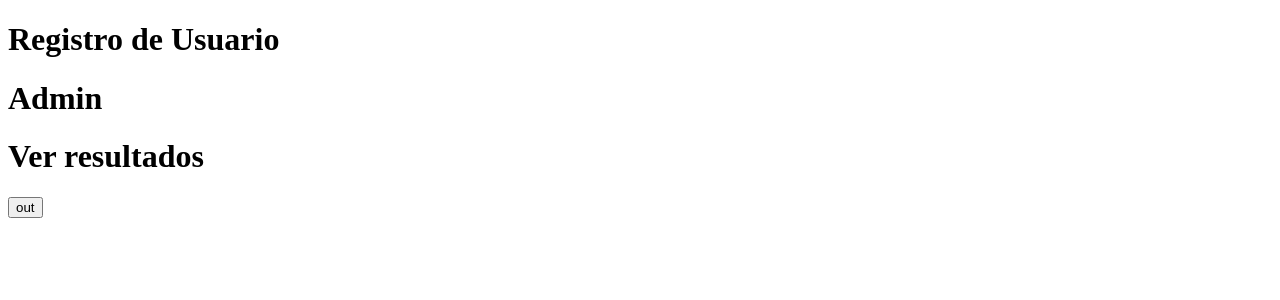
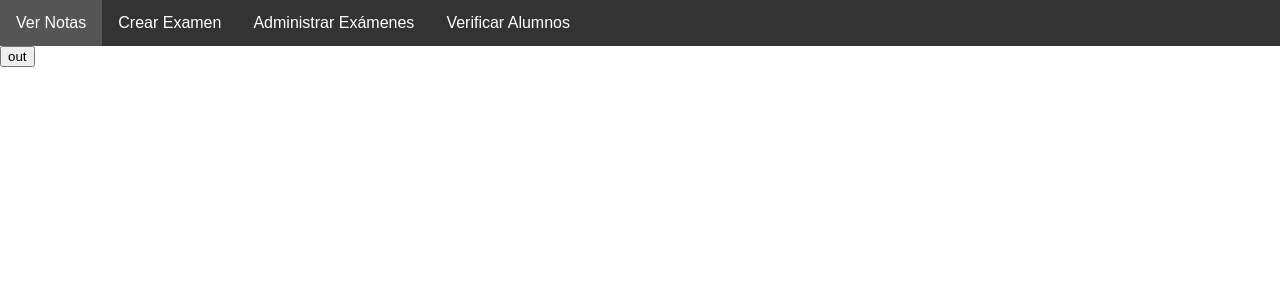
Before and after one commit to daniarmenteros181/Autoescuela, a PHP site: page /formularios/adminMenu.php in a window 1280 px wide. Shown: the top 300 px of the page. Run offline with PHP 8.4, Linux system fonts and the light colour scheme; data that the repository does not hold is empty.

Commit message:
Cambios en hacer examen

```diff
--- a/estilos/estilosExamen.css
+++ b/estilos/estilosExamen.css
@@ -17,6 +17,7 @@
 .enunciado {
     font-size: 18px;
     margin: 15px 0;
+
 }
 
 .opcion {
@@ -29,7 +30,7 @@ input[type="radio"] {
     margin-right: 10px;
 }
 
-.atras, .siguiente {
+.atras, .siguiente, .finalizar {
     background-color: #007bff;
     color: #fff;
     padding: 10px 20px;
--- /dev/null
+++ b/estilos/estilosMenu.css
@@ -0,0 +1,114 @@
+body {
+    margin: 0;
+    padding: 0;
+    font-family: Arial, sans-serif;
+}
+
+.menu {
+    background-color: #333;
+    overflow: hidden;
+}
+
+.menu ul {
+    list-style-type: none;
+    padding: 0;
+    margin: 0;
+}
+
+.menu ul li {
+    float: left;
+}body {
+    margin: 0;
+    padding: 0;
+    font-family: Arial, sans-serif;
+}
+
+.menu {
+    background-color: #333;
+    overflow: hidden;
+}
+
+.menu ul {
+    list-style-type: none;
+    padding: 0;
+    margin: 0;
+}
+
+.menu ul li {
+    float: left;
+}
+
+.menu ul li a {
+    display: block;
+    color: white;
+    text-align: center;
+    padding: 14px 16px;
+    text-decoration: none;
+}
+
+.menu ul li a:hover {
+    background-color: #555;
+}
+
+.menu ul li a:focus {
+    background-color: #555;
+}
+
+.menu ul li.dropdown .dropdown-content {
+    display: none;
+    position: absolute;
+    background-color: #333;
+}
+
+.menu ul li.dropdown:hover .dropdown-content {
+    display: block;
+}
+
+.menu ul li.dropdown .submenu {
+    display: none;
+    position: absolute;
+    left: 100%;
+    top: 45px;
+    background-color: #333;
+}
+
+.menu ul li.dropdown:hover .submenu {
+    display: block;
+}
+
+.menu ul li.dropdown .submenu a {
+    display: block;
+    color: white;
+    text-decoration: none;
+    padding: 12px;
+}
+
+.menu ul li.dropdown .submenu a:hover {
+    background-color: #555;
+}
+
+
+.menu ul li a {
+    display: block;
+    color: white;
+    text-align: center;
+    padding: 14px 16px;
+    text-decoration: none;
+}
+
+.menu ul li a:hover {
+    background-color: #555;
+}
+
+.menu ul li a:focus {
+    background-color: #555;
+}
+
+.menu ul li a.active {
+    background-color: #4CAF50;
+    color: white;
+}
+
+.menu ul li a.active:hover {
+    background-color: #45a049;
+}
--- a/formularios/adminMenu.php
+++ b/formularios/adminMenu.php
@@ -9,18 +9,39 @@
 <!DOCTYPE html>
 <html>
 <head>
-    <title>Profesor</title>
+    <title>Admin</title>
+    <link rel="stylesheet" type="text/css" href="../estilos/estilosMenu.css">
+
+
 </head>
 <body>
 
 
 
     <form id="miFormulario" method="post" action="alumnoMenu.php?nombreUsuario=<?php echo $nombreUsuario; ?>">
-    <h1>Registro de Usuario</h1>
+    <div class="menu">
+        <ul>
+            <li><a href="#">Ver Notas</a></li>
+            <li class="dropdown">
+                <a href="#">Crear Examen</a>
+                <div class="dropdown-content">
+                    <a href="#">Aleatorio</a>
+                    <a href="#">Dificultad
 
-    <h1>Admin</h1>
+                    </a>
+                    <div class="submenu">
+                        <a href="#">Fácil</a>
+                        <a href="#">Medio</a>
+                        <a href="#">Difícil</a>
+                    </div>
+                </div>
+            </li>
+            <li><a href="#">Administrar Exámenes</a></li>
+            <li><a href="#">Verificar Alumnos</a></li>
 
-    <h1>Ver resultados</h1>
+        </ul>
+    </div>
+
 
 
         <input type="submit" value="out" name="out">
```
Also changed, not shown: examen/js/autoescuela.js (+94 -40 lines), examen/plantilla/pregunta.html (+8 -5 lines), formularios/alumnoMenu.php (+22 -13 lines), formularios/profesorMenu.php (+21 -2 lines), examen/servidor/pregunta.json (line endings or trailing spaces).
